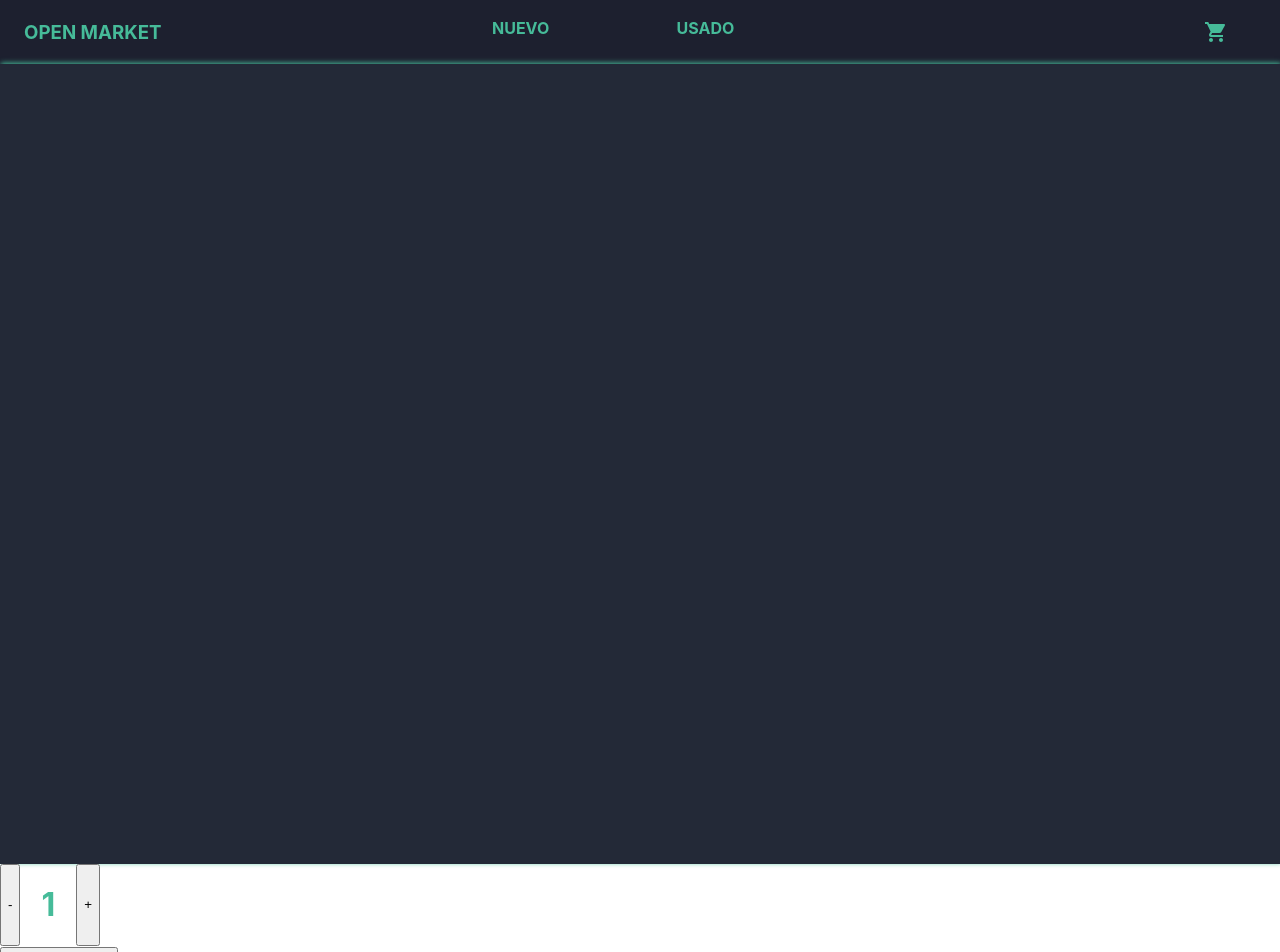
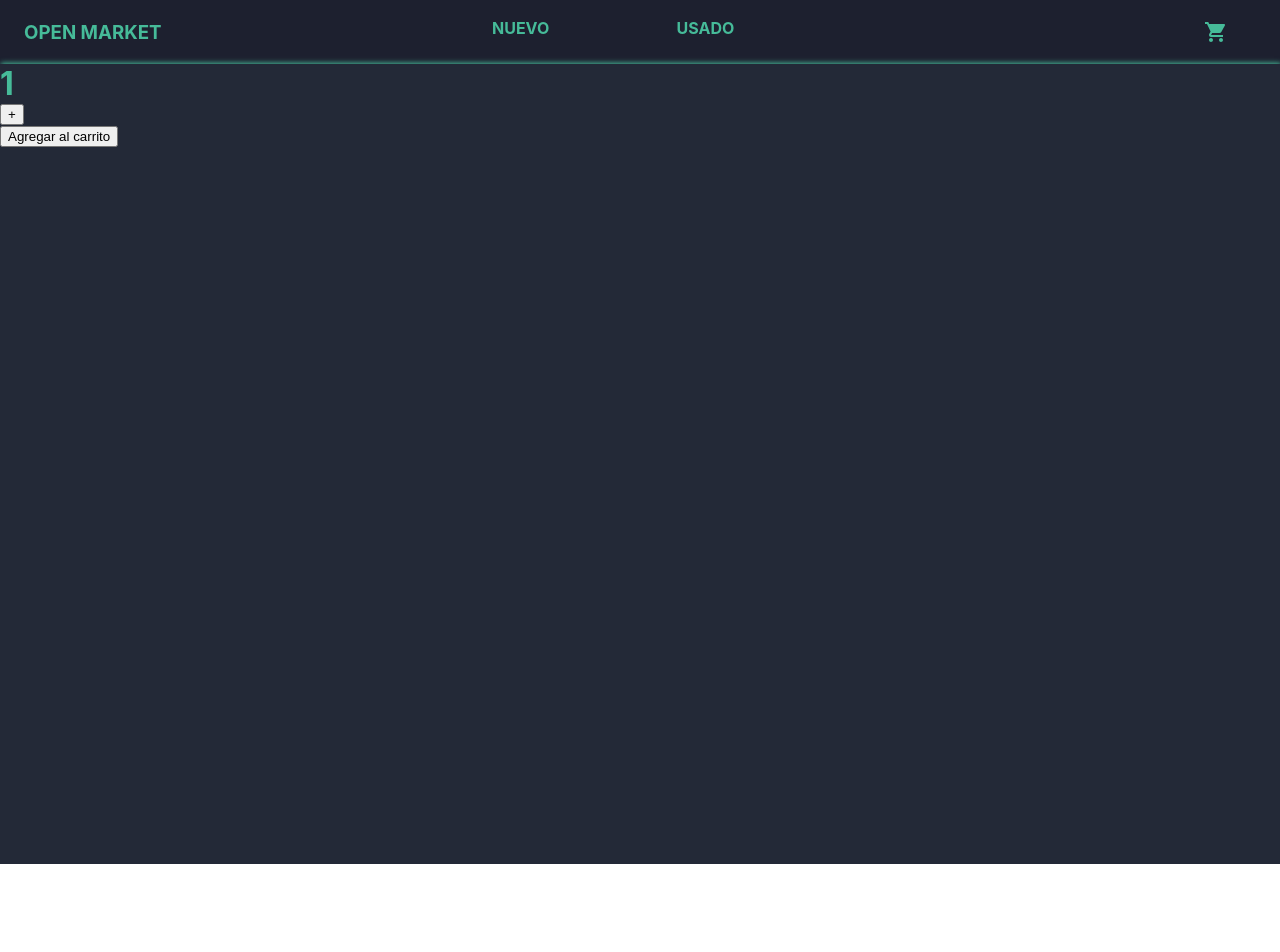
Before and after one commit to TTorres94/coder-open-market, a React (Create React App) app: page / in a window 1280 px wide. Shown: the top 952 px of the page. After the commit the page ends 864 px from the top, so only its background shows below. Built offline with nearby package versions, Linux system fonts and the light colour scheme.

Commit message:
corrección tarea clase 5

```diff
--- a/src/App.js
+++ b/src/App.js
@@ -1,7 +1,7 @@
 import './App.css';
 import NavBar from './components/navbar/navbar'
-import ItemListContainer from './components/ItemListContainer/ItemListContainer'
-import ItemCountContainer from './containers/itemCountContainer/itemCountContainer'
+import ItemListContainer from './containers/ItemListContainer/ItemListContainer'
+
 
 
 function App() {
@@ -11,9 +11,6 @@ function App() {
     <div className="App">
       <NavBar />
       <ItemListContainer />
-      <ItemCountContainer />
-
-
     </div>
   );
 }
--- a/src/components/ItemListContainer/ItemListContainer.js
+++ /dev/null
@@ -1,10 +0,0 @@
-import React from 'react'
-import './ItemListcontainer.css'
-
-export default function ItemListContainer({greeting}) {
-    return (
-        <div className = 'main'>
-
-        </div>
-    )
-}
--- a/src/components/counter/counter.css
+++ /dev/null
@@ -1,5 +0,0 @@
-.counter__buttons{
-    display:flex;
-    width:100px;
-    justify-content:space-between;
-}
--- a/src/components/counter/counter.js
+++ /dev/null
@@ -1,19 +0,0 @@
-import React from 'react'
-import './counter.css'
-
-export default function Counter({incrementar, decrementar, number, onAdd}) {
-    return (
-      <div>
-
-        <div className='counter__buttons'>
-          <button onClick={decrementar}>-</button>
-          <h1>{number}</h1>
-          <button onClick={incrementar}>+</button>
-        </div>
-        <div>
-          <button onClick={onAdd}>Agregar al carrito</button>
-        </div>
-
-      </div>
-    );
-  }
--- /dev/null
+++ b/src/containers/ItemListContainer/ItemListContainer.js
@@ -0,0 +1,21 @@
+import React from 'react'
+import './ItemListcontainer.css'
+import ItemList from '../itemList/itemList'
+import ItemCount from '../itemCount/itemCount'
+
+export default function ItemListContainer(props) {
+
+
+
+
+
+
+
+
+    return (
+        <div className = 'main'>
+            <ItemCount />
+            <ItemList />
+        </div>
+    )
+}
--- a/src/containers/itemCountContainer/itemCountContainer.js
+++ b/src/containers/itemCount/itemCount.js
@@ -1,6 +1,6 @@
 import React, {useState} from 'react'
-import './itemCountContainer.css'
-import Counter from '../../components/counter/counter'
+import './itemCount.css'
+
 
 export default function ItemCountContainer(props) {
     const [initialNumber, setNumber] = useState (1);
@@ -11,25 +11,23 @@ export default function ItemCountContainer(props) {
         if(initialNumber < stock){
             setNumber(initialNumber + 1)
         }
-
     }
 
-    function decrement () {
-        if(initialNumber >= 2){
-            setNumber(initialNumber - 1)
-        }
-    }
+
 
     function onAdd(){
         console.log(initialNumber)
-
-
     }
 
 
     return(
-        <div className='counterContainer'>
-            <Counter incrementar={increment} decrementar={decrement} number={initialNumber} onAdd={onAdd} />
+        <div className='counter__buttons'>
+          <h1>{initialNumber}</h1>
+          <button onClick={increment}>+</button>
+          <div>
+          <button onClick={onAdd}>Agregar al carrito</button>
         </div>
+        </div>
+
     )
 }
--- /dev/null
+++ b/src/containers/itemList/itemList.js
@@ -0,0 +1,9 @@
+import React from 'react'
+
+export default function ItemList() {
+  return (
+    <div>
+
+    </div>
+  )
+}
```
Also changed, not shown: src/components/item/item.js (added, +41 -0 lines), src/containers/ItemListContainer/ItemListcontainer.css (renamed from src/components/ItemListContainer/ItemListcontainer.css), src/containers/itemCount/itemCount.css (renamed from src/containers/itemCountContainer/itemCountContainer.css).
